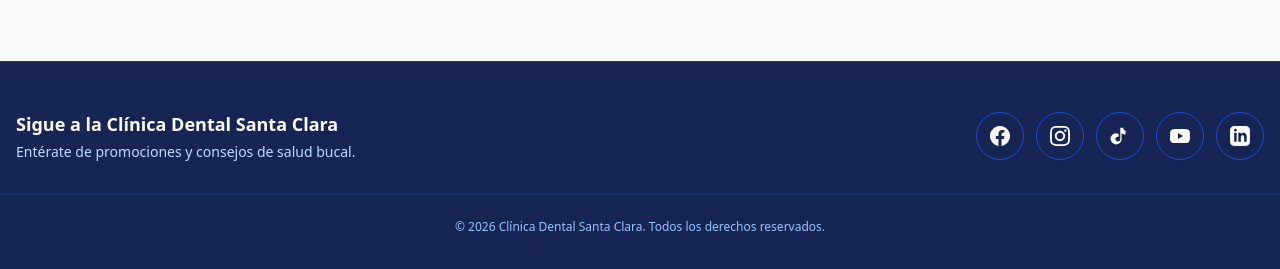
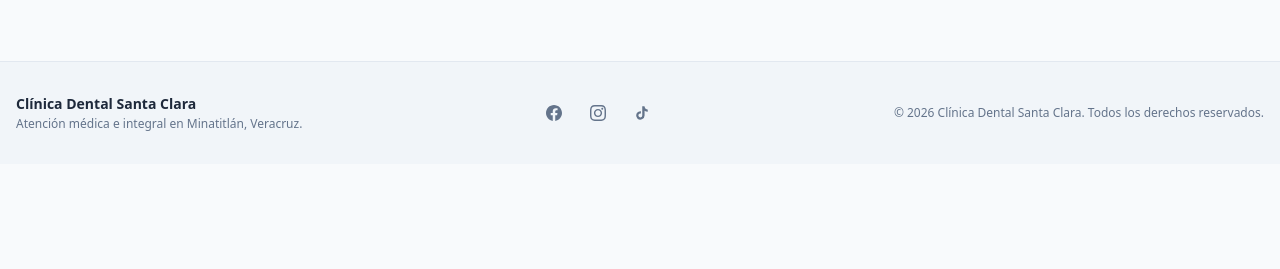
Before and after one commit to loupuntorar/landing-clinica-demo, a plain HTML site: page index.html in a window 1280 px wide. Shown: the part 2106-2375 px from the top of the page. After the commit the page ends 2270 px from the top, so only its background shows below. Drawn offline with nearby package versions, Linux system fonts and the light colour scheme.

Commit message:
Footer v2

```diff
--- a/index.html
+++ b/index.html
@@ -294,41 +294,37 @@
         </div>
     </section>
 
-    <!-- Footer -->
-    <footer class="bg-blue-950 text-white py-12 border-t border-blue-900">
-        <div class="max-w-7xl mx-auto px-4 text-center md:text-left flex flex-col md:flex-row justify-between items-center gap-6">
+    <!-- Footer Minimalista -->
+<footer class="py-8 bg-slate-100 dark:bg-slate-950 text-slate-600 dark:text-slate-400 text-xs border-t border-slate-200 dark:border-slate-800 transition-colors duration-300">
+    <div class="max-w-7xl mx-auto px-4 flex flex-col sm:flex-row justify-between items-center space-y-4 sm:space-y-0 text-center sm:text-left">
+
+        <!-- Nombre de la clínica y ubicación -->
         <div>
-                <h3 data-es="Sigue a la Clínica Dental Santa Clara" data-en="Follow Santa Clara Dental Clinic" class="text-lg font-semibold mb-1">Sigue a la Clínica Dental Santa Clara</h3>
-                <p data-es="Entérate de promociones y consejos de salud bucal." data-en="Get updates on promotions and oral health tips." class="text-blue-200 text-sm">Entérate de promociones y consejos de salud bucal.</p>
+            <p class="font-bold text-slate-800 dark:text-slate-200 text-sm">Clínica Dental Santa Clara</p>
+            <p class="text-slate-500 dark:text-slate-500 mt-0.5" data-es="Atención médica e integral en Minatitlán, Veracruz." data-en="Comprehensive medical care in Minatitlán, Veracruz.">Atención médica e integral en Minatitlán, Veracruz.</p>
         </div>
 
-            <div class="flex flex-wrap justify-center md:justify-end gap-3">
-                <!-- Facebook -->
-                <a href="https://www.facebook.com/c.dental.sta.clara" target="_blank" class="w-12 h-12 rounded-full border border-blue-700 hover:border-white flex items-center justify-center transition hover:bg-blue-900 text-white shadow-sm" aria-label="Facebook">
-                    <svg class="w-5 h-5 fill-current" viewBox="0 0 24 24"><path d="M24 12.073c0-6.627-5.373-12-12-12s-12 5.373-12 12c0 5.99 4.388 10.954 10.125 11.854v-8.385H7.078v-3.47h3.047V9.43c0-3.007 1.792-4.669 4.533-4.669 1.312 0 2.686.235 2.686.235v2.953H15.83c-1.491 0-1.956.925-1.956 1.874v2.25h3.328l-.532 3.47h-2.796v8.385C19.612 23.027 24 18.062 24 12.073z"/></svg>
+        <!-- Redes Sociales Integradas -->
+        <div class="flex items-center space-x-3">
+            <a href="https://www.facebook.com/c.dental.sta.clara" target="_blank" class="p-2 rounded-lg text-slate-500 hover:text-blue-600 dark:hover:text-blue-400 transition" aria-label="Facebook">
+                <svg class="w-4 h-4 fill-current" viewBox="0 0 24 24"><path d="M24 12.073c0-6.627-5.373-12-12-12s-12 5.373-12 12c0 5.99 4.388 10.954 10.125 11.854v-8.385H7.078v-3.47h3.047V9.43c0-3.007 1.792-4.669 4.533-4.669 1.312 0 2.686.235 2.686.235v2.953H15.83c-1.491 0-1.956.925-1.956 1.874v2.25h3.328l-.532 3.47h-2.796v8.385C19.612 23.027 24 18.062 24 12.073z"/></svg>
             </a>
-                <!-- Instagram -->
-                <a href="https://www.instagram.com/dentalsantaclara01/" target="_blank" class="w-12 h-12 rounded-full border border-blue-700 hover:border-white flex items-center justify-center transition hover:bg-blue-900 text-white shadow-sm" aria-label="Instagram">
-                    <svg class="w-5 h-5 fill-current" viewBox="0 0 24 24"><path d="M12 2.163c3.204 0 3.584.012 4.85.07 3.252.148 4.771 1.691 4.919 4.919.058 1.265.069 1.645.069 4.849 0 3.205-.012 3.584-.069 4.849-.149 3.225-1.664 4.771-4.919 4.919-1.266.058-1.644.07-4.85.07-3.204 0-3.584-.012-4.849-.07-3.26-.149-4.771-1.699-4.919-4.92-.058-1.265-.07-1.644-.07-4.849 0-3.204.013-3.583.07-4.849.149-3.227 1.664-4.771 4.919-4.919 1.266-.057 1.645-.069 4.849-.069zm0-2.163c-3.259 0-3.667.014-4.947.072-4.358.2-6.78 2.618-6.98 6.98-.059 1.281-.073 1.689-.073 4.948 0 3.259.014 3.668.072 4.948.2 4.358 2.618 6.78 6.98 6.98 1.281.058 1.689.072 4.948.072 3.259 0 3.668-.014 4.948-.072 4.354-.2 6.782-2.618 6.979-6.98.059-1.28.073-1.689.073-4.948 0-3.259-.014-3.667-.072-4.947-.196-4.354-2.617-6.78-6.979-6.98-1.281-.059-1.69-.073-4.949-.073zm0 5.838c-3.403 0-6.162 2.759-6.162 6.162s2.759 6.163 6.162 6.163 6.162-2.759 6.162-6.163c0-3.403-2.759-6.162-6.162-6.162zm0 10.162c-2.209 0-4-1.79-4-4 0-2.209 1.791-4 4-4s4 1.791 4 4c0 2.21-1.791 4-4 4zm6.406-11.845c-.796 0-1.441.645-1.441 1.44s.645 1.44 1.441 1.44c.795 0 1.439-.645 1.439-1.44s-.644-1.44-1.439-1.44z"/></svg>
+            <a href="https://www.instagram.com/dentalsantaclara01/" target="_blank" class="p-2 rounded-lg text-slate-500 hover:text-pink-600 dark:hover:text-pink-400 transition" aria-label="Instagram">
+                <svg class="w-4 h-4 fill-current" viewBox="0 0 24 24"><path d="M12 2.163c3.204 0 3.584.012 4.85.07 3.252.148 4.771 1.691 4.919 4.919.058 1.265.069 1.645.069 4.849 0 3.205-.012 3.584-.069 4.849-.149 3.225-1.664 4.771-4.919 4.919-1.266.058-1.644.07-4.85.07-3.204 0-3.584-.012-4.849-.07-3.26-.149-4.771-1.699-4.919-4.92-.058-1.265-.07-1.644-.07-4.849 0-3.204.013-3.583.07-4.849.149-3.227 1.664-4.771 4.919-4.919 1.266-.057 1.645-.069 4.849-.069zm0-2.163c-3.259 0-3.667.014-4.947.072-4.358.2-6.78 2.618-6.98 6.98-.059 1.281-.073 1.689-.073 4.948 0 3.259.014 3.668.072 4.948.2 4.358 2.618 6.78 6.98 6.98 1.281.058 1.689.072 4.948.072 3.259 0 3.668-.014 4.948-.072 4.354-.2 6.782-2.618 6.979-6.98.059-1.28.073-1.689.073-4.948 0-3.259-.014-3.667-.072-4.947-.196-4.354-2.617-6.78-6.979-6.98-1.281-.059-1.69-.073-4.949-.073zm0 5.838c-3.403 0-6.162 2.759-6.162 6.162s2.759 6.163 6.162 6.163 6.162-2.759 6.162-6.163c0-3.403-2.759-6.162-6.162-6.162zm0 10.162c-2.209 0-4-1.79-4-4 0-2.209 1.791-4 4-4s4 1.791 4 4c0 2.21-1.791 4-4 4zm6.406-11.845c-.796 0-1.441.645-1.441 1.44s.645 1.44 1.441 1.44c.795 0 1.439-.645 1.439-1.44s-.644-1.44-1.439-1.44z"/></svg>
             </a>
-                <!-- TikTok -->
-                <a href="https://www.tiktok.com/@clnica.dental.sta.clara?_r=1&_t=ZS-9B6fLSfW3Xd" target="_blank" class="w-12 h-12 rounded-full border border-blue-700 hover:border-white flex items-center justify-center transition hover:bg-blue-900 text-white shadow-sm" aria-label="TikTok">
-                    <svg class="w-5 h-5 fill-current" viewBox="0 0 24 24"><path d="M19.59 6.69a4.83 4.83 0 0 1-3.77-4.25V2h-3.45v13.67a2.89 2.89 0 0 1-5.2 1.74 2.89 2.89 0 0 1 2.31-4.64 2.93 2.93 0 0 1 .88.13V9.4a6.84 6.84 0 0 0-1-.05A6.33 6.33 0 0 0 3 20.1a6.34 6.34 0 0 0 10.86-4.43v-7a8.16 8.16 0 0 0 4.77 1.52v-3.4a4.85 4.85 0 0 1-1-.1z"/></svg>
-                </a>
-                <!-- YouTube -->
-                <a href="https://youtube.com" target="_blank" class="w-12 h-12 rounded-full border border-blue-700 hover:border-white flex items-center justify-center transition hover:bg-blue-900 text-white shadow-sm" aria-label="YouTube">
-                    <svg class="w-5 h-5 fill-current" viewBox="0 0 24 24"><path d="M23.498 6.186a3.016 3.016 0 0 0-2.122-2.136C19.505 3.545 12 3.545 12 3.545s-7.505 0-9.377.505A3.017 3.017 0 0 0 .502 6.186C0 8.07 0 12 0 12s0 3.93.502 5.814a3.016 3.016 0 0 0 2.122 2.136c1.871.505 9.376.505 9.376.505s7.505 0 9.377-.505a3.015 3.015 0 0 0 2.122-2.136C24 15.93 24 12 24 12s0-3.93-.502-5.814zM9.545 15.568V8.432L15.818 12l-6.273 3.568z"/></svg>
-                </a>
-                <!-- LinkedIn -->
-                <a href="https://linkedin.com" target="_blank" class="w-12 h-12 rounded-full border border-blue-700 hover:border-white flex items-center justify-center transition hover:bg-blue-900 text-white shadow-sm" aria-label="LinkedIn">
-                    <svg class="w-5 h-5 fill-current" viewBox="0 0 24 24"><path d="M19 0h-14c-2.761 0-5 2.239-5 5v14c0 2.761 2.239 5 5 5h14c2.762 0 5-2.239 5-5v-14c0-2.761-2.238-5-5-5zm-11 19h-3v-11h3v11zm-1.5-12.268c-.966 0-1.75-.79-1.75-1.764s.784-1.764 1.75-1.764 1.75.79 1.75 1.764-.783 1.764-1.75 1.764zm13.5 12.268h-3v-5.604c0-3.368-4-3.113-4 0v5.604h-3v-11h3v1.765c1.396-2.586 7-2.777 7 2.476v6.759z"/></svg>
+            <a href="https://www.tiktok.com/@clnica.dental.sta.clara?_r=1&_t=ZS-9B6FLSFw3Xd" target="_blank" class="p-2 rounded-lg text-slate-500 hover:text-slate-900 dark:hover:text-white transition" aria-label="TikTok">
+                <svg class="w-4 h-4 fill-current" viewBox="0 0 24 24"><path d="M19.59 6.69a4.83 4.83 0 0 1-3.77-4.25V2h-3.45v13.67a2.89 2.89 0 0 1-5.2 1.74 2.89 2.89 0 0 1 2.31-4.64 2.93 2.93 0 0 1 .88.13V9.4a6.84 6.84 0 0 0-1-.05A6.33 6.33 0 0 0 5 20.1a6.34 6.34 0 0 0 10.86-4.43v-7a8.16 8.16 0 0 0 4.77 1.52v-3.4a4.85 4.85 0 0 1-1.04-.1z"/></svg>
             </a>
         </div>
+
+        <!-- Derechos reservados -->
+        <div class="text-slate-500 dark:text-slate-500">
+            <p>&copy; 2026 Clínica Dental Santa Clara. <span data-es="Todos los derechos reservados." data-en="All rights reserved.">Todos los derechos reservados.</span></p>
         </div>
 
-        <div class="max-w-7xl mx-auto px-4 mt-8 pt-6 border-t border-blue-900/60 text-center text-xs text-blue-300">
-            <p data-es="&copy; 2026 Clínica Dental Santa Clara. Todos los derechos reservados." data-en="&copy; 2026 Santa Clara Dental Clinic. All rights reserved.">&copy; 2026 Clínica Dental Santa Clara. Todos los derechos reservados.</p>
     </div>
+</footer>
+
     </footer>
 
 <!-- Dark Mode Script con Texto e Íconos SVG -->
```
Lines whose indentation alone changed are shown as unchanged.
